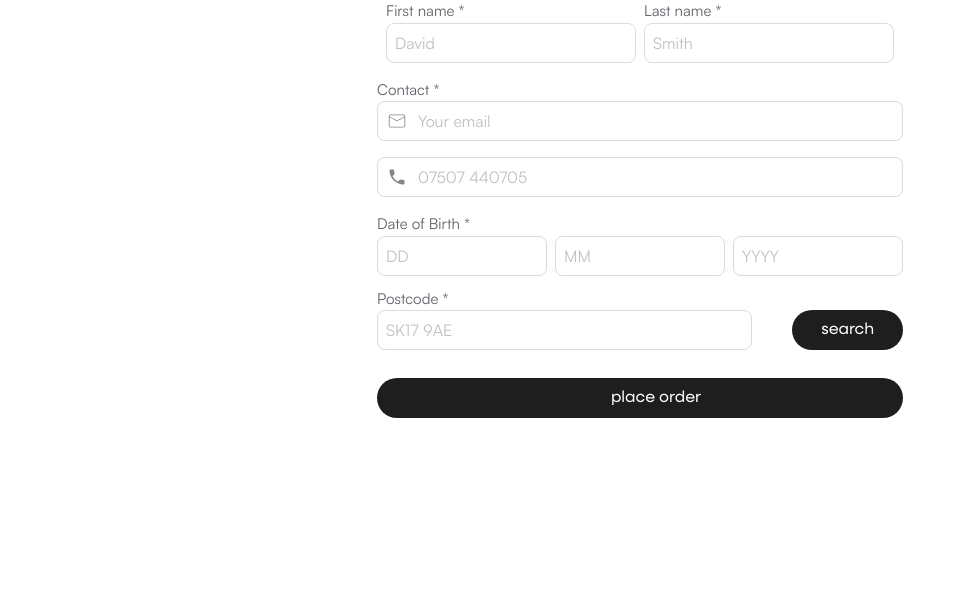
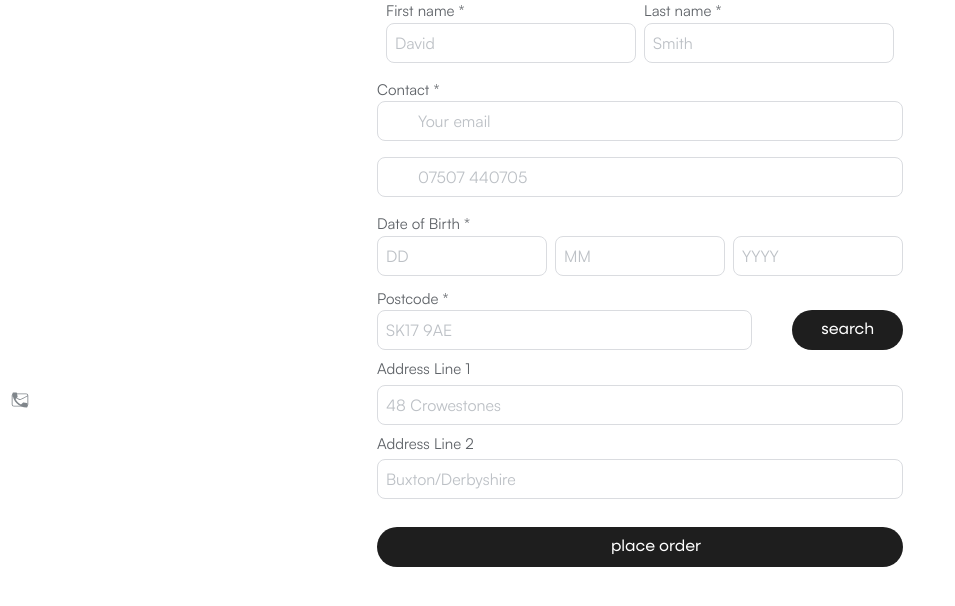
Before and after one commit to Kursatkeskin96/boshhh, a Next.js app: page / in a window 1280 px wide. Shown: the top 606 px of the page, without its empty margins (0-955 px from the left). Built offline with nearby package versions, Linux system fonts and the light colour scheme.

Commit message:
remove absolute relative on dropdown

```diff
--- a/components/Form.jsx
+++ b/components/Form.jsx
@@ -302,7 +302,7 @@ export default function Form(props) {
             Contact *{" "}
           </label>
           <div className="w-full lg:w-full flex flex-col items-center mx-auto">
-            <div className="relative w-[90%] lg:w-full flex justify-center">
+            <div className="w-[90%] lg:w-full flex justify-center">
               <CiMail className="absolute text-[#80868B] top-[50%] text-xl left-[10px] translate-y-[-50%] pointer-events-none" />
               <input
                 required
@@ -318,7 +318,7 @@ export default function Form(props) {
               />
             </div>
 
-            <div className="relative w-[90%] lg:w-full flex justify-center mt-4">
+            <div className="w-[90%] lg:w-full flex justify-center mt-4">
               <MdLocalPhone className="absolute text-[#80868B] top-[50%] text-xl left-[10px] translate-y-[-50%] pointer-events-none" />
               <input
                 className="pl-10 focus:border-[#0048ff] focus:ring-0 focus:outline-none placeholder-customGray w-full h-[40px] rounded-[8px] border-[1px] border-[#DADCE0] mx-auto"
@@ -379,7 +379,7 @@ export default function Form(props) {
           >
             Postcode *
           </label>
-          <div className="relative flex justify-start items-center lg:gap-4 md:gap-6 gap-12 w-[90%] lg:w-full mx-auto">
+          <div className="flex justify-start items-center lg:gap-4 md:gap-6 gap-12 w-[90%] lg:w-full mx-auto">
             <div className="flex flex-col w-full">
               <div className="flex lg:gap-10 gap-4">
                 <input
@@ -402,7 +402,7 @@ export default function Form(props) {
               {isDropDownOpen && (
                 <div
                   ref={dropdownRef}
-                  className="absolute z-10 border border-gray-300 rounded-md bg-white w-full max-w-[404px] max-h-[170px] overflow-y-auto"
+                  className="z-10 border border-gray-300 rounded-md bg-white w-full max-w-[404px] max-h-[170px] overflow-y-auto"
                 >
                   {addresses.map((address, index) => (
                     <div
@@ -450,6 +450,44 @@ export default function Form(props) {
           </div>
         )}
 
+        {!isDropDownOpen && (
+          <>
+            <div className="flex flex-col my-1 max-w-[526px] w-full mx-auto">
+              <label
+                htmlFor="line1"
+                className="text-[#5F6368] text-[15px] mb-1 font-normal"
+              >
+                Address Line 1
+              </label>
+              <input
+                type="text"
+                required
+                id="line1"
+                value={selectedAddress.line1}
+                onChange={handleAddressChange}
+                placeholder="48 Crowestones"
+                className="w-full focus:border-[#0048ff] focus:ring-0 focus:outline-none placeholder-customGray pl-2 h-[40px] rounded-[8px] border-[1px] border-[#DADCE0]"
+              />
+            </div>
+            <div className="flex flex-col my-1 max-w-[526px] w-full mx-auto">
+              <label
+                htmlFor="line2"
+                className="text-[#5F6368] text-[15px] mb-1 font-normal"
+              >
+                Address Line 2
+              </label>
+              <input
+                type="text"
+                id="line2"
+                value={selectedAddress.line2}
+                onChange={handleAddressChange}
+                placeholder="Buxton/Derbyshire"
+                className="w-full pl-2 focus:border-[#0048ff] focus:ring-0 focus:outline-none h-[40px] placeholder-customGray rounded-[8px] border-[1px] border-[#DADCE0]"
+              />
+            </div>
+          </>
+        )}
+
         <button
           type="submit"
           className="bg-[#1E1E1E] w-[90%] lg:w-[526px] h-[40px] py-15 pl-32 pr-24 mt-6 font-normal text-white rounded-[100px]"
```
